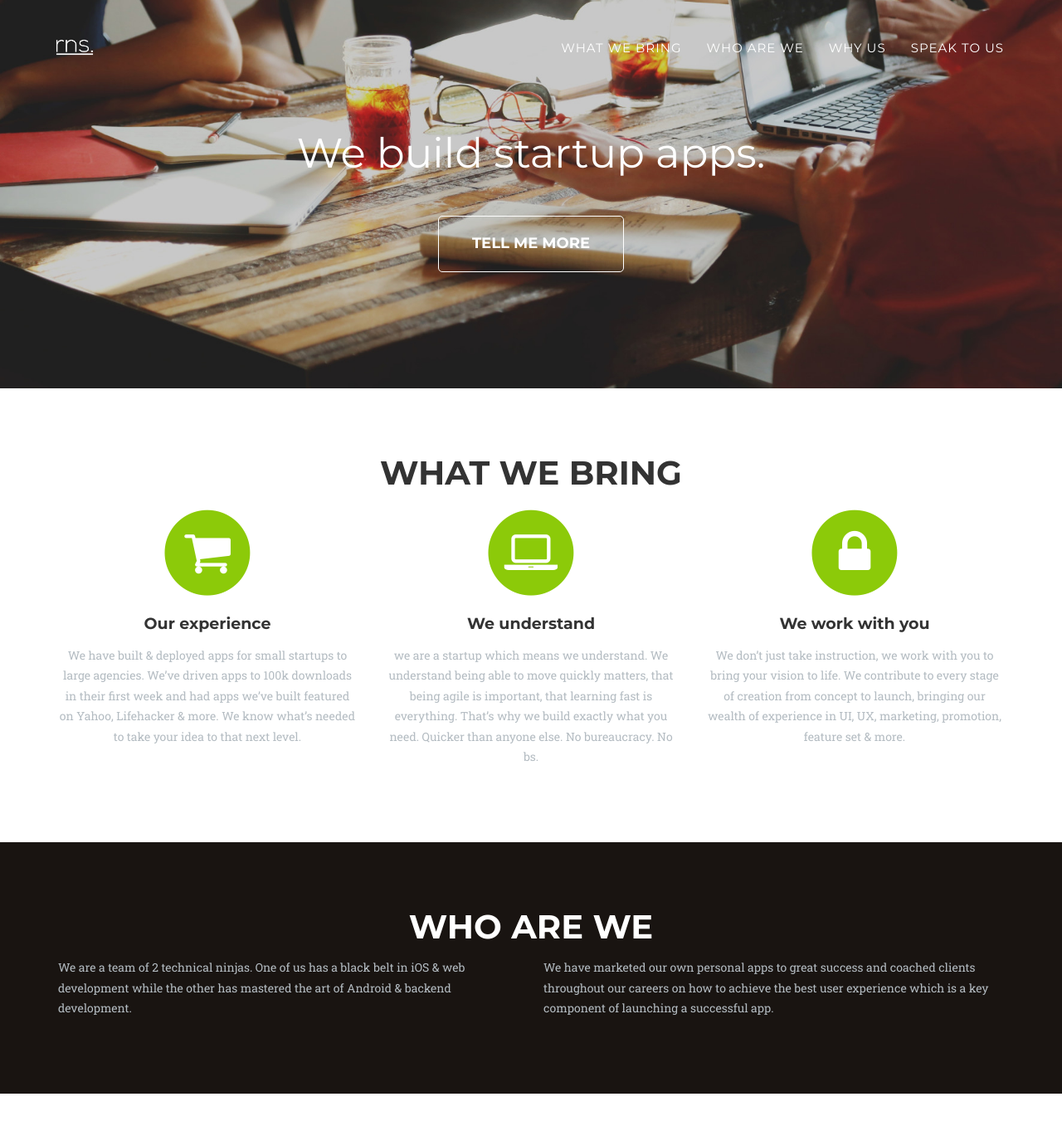
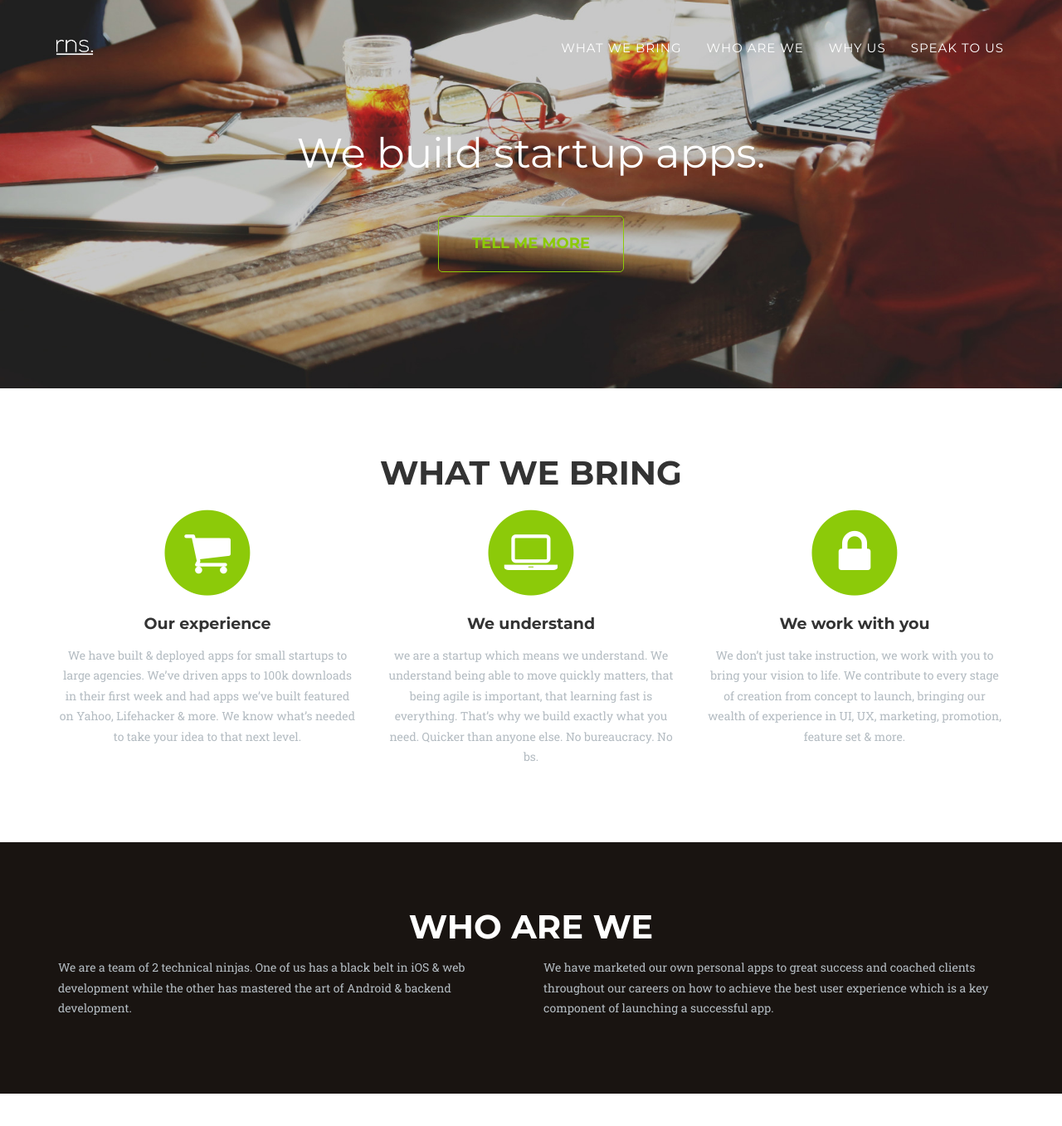
Before and after one commit to RnS-Apps/RnS-Apps.github.io, a Jekyll site: the page built from index.html, in a window 1280 px wide and 1400 px high, scrolled down 240 px. Shown: the top 1357 px of the window at 83% size. Built offline with Jekyll 4.4.1, drawn with Linux system fonts in a browser that asks for light colours; some web fonts are replaced.

Commit message:
update styling button

```diff
--- a/_includes/css/agency.css
+++ b/_includes/css/agency.css
@@ -123,13 +123,13 @@ fieldset[disabled] .btn-primary.active {
 
 .btn-xl {
     padding: 20px 40px;
-    border-color: #fff;
+    border-color: #{{ site.data.template.color.primary }};
     border-radius: 5px;
     text-transform: uppercase;
     font-family: {{ site.data.template.font.primary }};
     font-size: 18px;
     font-weight: 700;
-    color: #fff;
+    color: #{{ site.data.template.color.primary }};
     background-color: transparent;
     -webkit-transition: all .4s ease-in-out;
     -moz-transition: all .4s ease-in-out;
```
